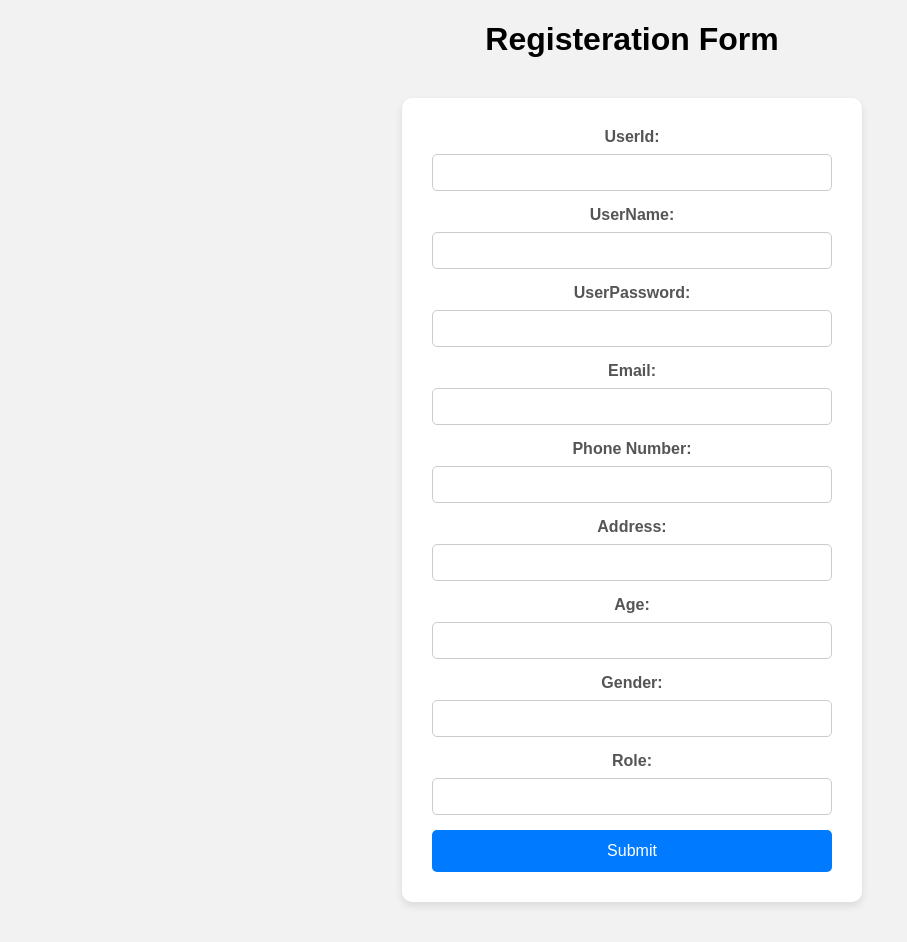
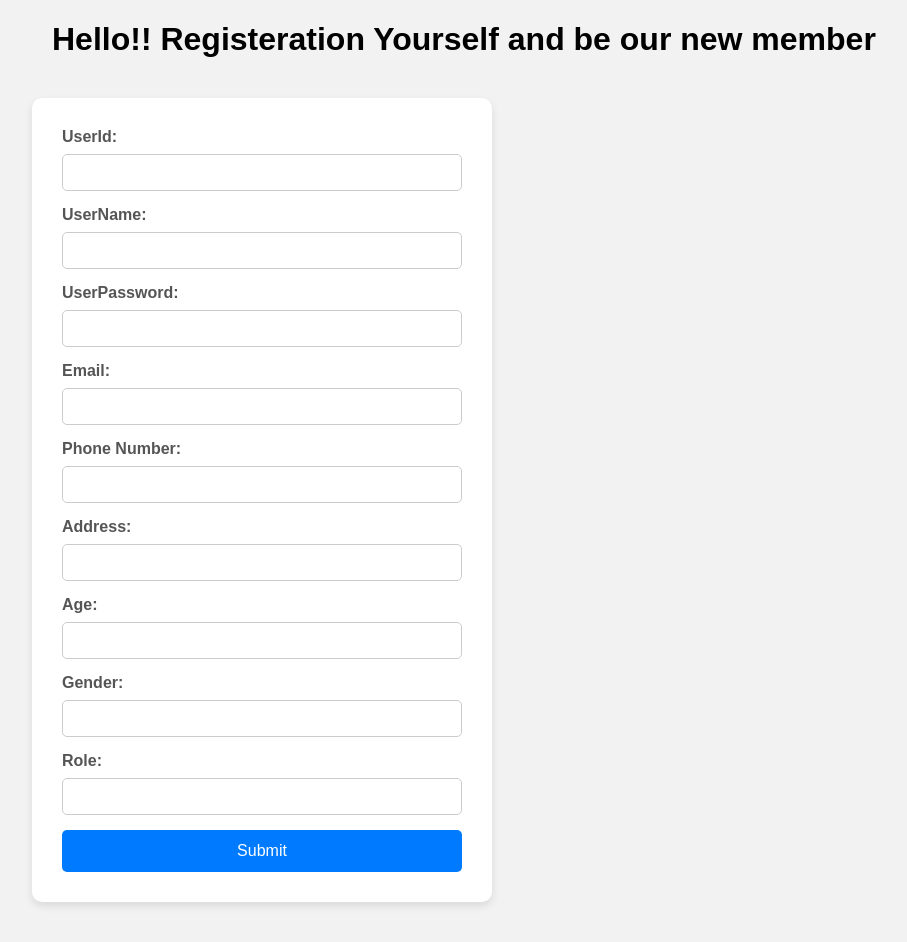
Before and after one commit to ishaj72/TicketUI--React, a React (Vite) app: page / in a window 1280 px wide. Shown: the whole page, without its empty margins (8-915 px from the left). Built offline with nearby package versions, Linux system fonts and the light colour scheme.

Commit message:
changing css file

```diff
--- a/src/App.jsx
+++ b/src/App.jsx
@@ -5,7 +5,7 @@ function App() {
   return (
     <div className='app'>
       <header className='app-header'>
-        <h1>Registeration Form</h1>
+        <h1>Hello!! Registeration Yourself and be our new member</h1>
         <Registration/>
       </header>
     </div>
--- a/src/Registeration.css
+++ b/src/Registeration.css
@@ -2,17 +2,19 @@
 body {
     font-family: Arial, sans-serif;
     background-color: #f2f2f2;
-    text-align: center;
     margin: 0;
     padding: 0;
   }
 
+  .app-header h1{
+    padding-left: 60px;
+  }
   /* Registration Form Styles */
   .registration-form {
     background-color: #ffffff;
     border-radius: 10px;
     box-shadow: 0 4px 8px rgba(0, 0, 0, 0.1);
-    margin: 40px auto;
+    margin: 40px 0 40px 40px; /* Shift the box to the left */
     padding: 30px;
     max-width: 400px;
     width: 100%;
@@ -35,6 +37,7 @@ body {
     font-weight: bold;
     margin-bottom: 8px;
     color: #555;
+    text-align: left; /* Align labels to the left */
   }
 
   .form-group input {
@@ -43,11 +46,12 @@ body {
     box-sizing: border-box;
     border: 1px solid #ccc;
     border-radius: 5px;
-    transition: border-color 0.3s;
+    transition: border-color 0.3s, box-shadow 0.3s; /* Add transition for box shadow */
   }
 
   .form-group input:focus {
     border-color: #007bff;
+    box-shadow: 0 0 8px rgba(0, 123, 255, 0.5); /* Blue glow on focus */
     outline: none;
   }
 
```
